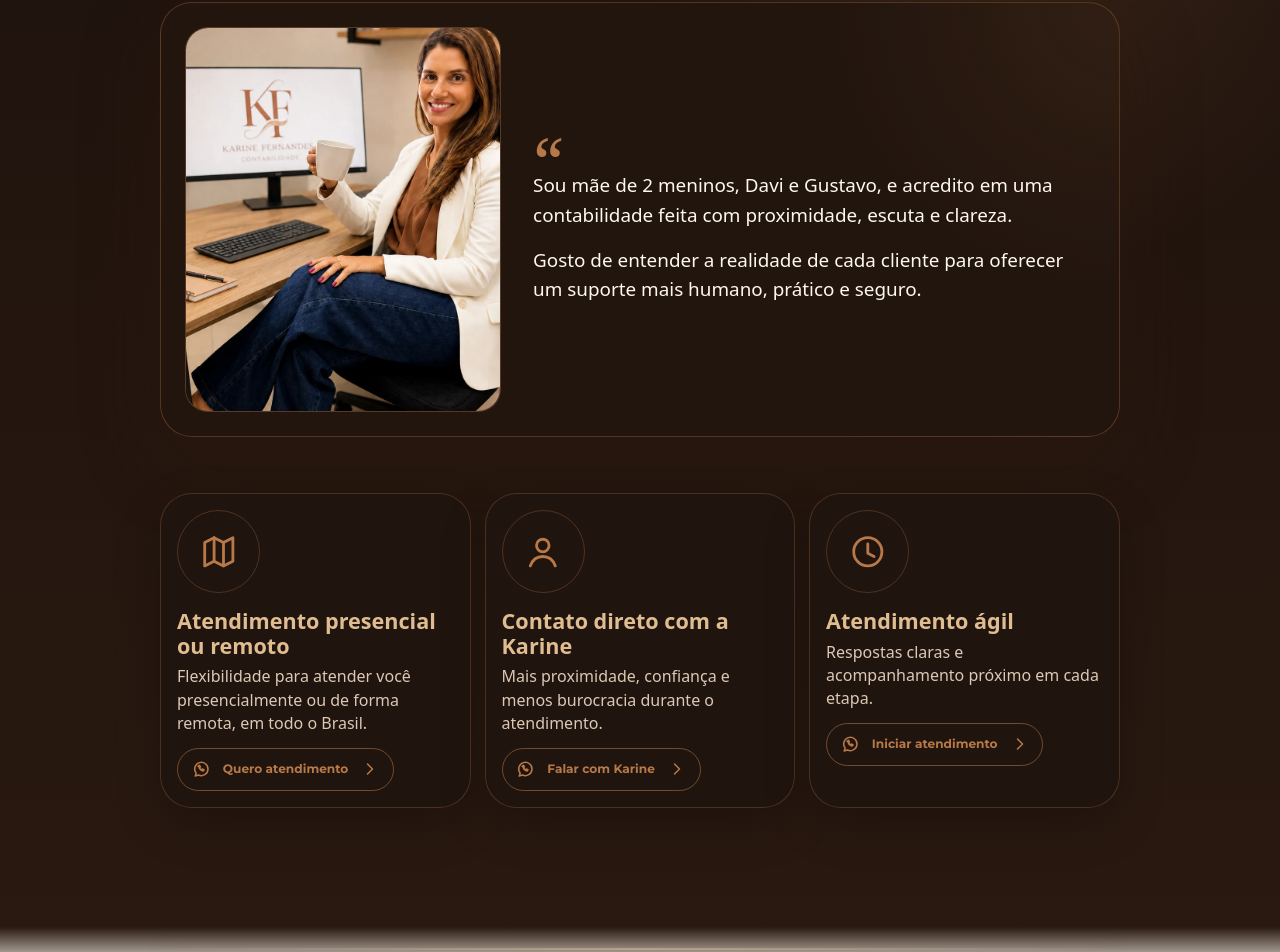
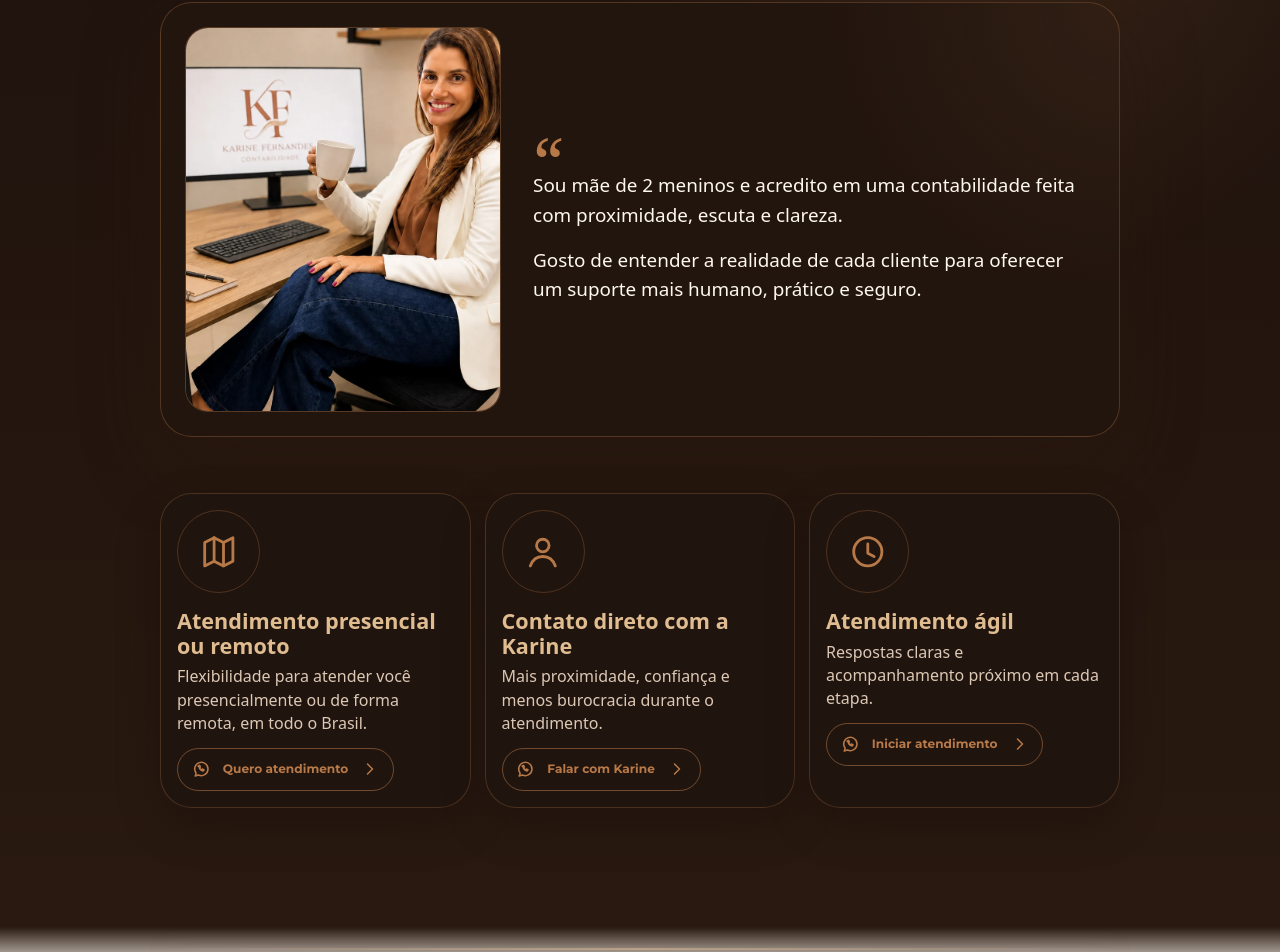
Before and after one commit to pedroh99p-bot/karinefernandes, a Next.js app: page /karine-fernandes-contabilidade in a window 1280 px wide. Shown: the part 4363-5315 px from the top of the page. Built offline with nearby package versions, Linux system fonts and the light colour scheme; a web font is replaced by a local one.

Commit message:
fix: remove nomes pessoais da seção da Karine

```diff
--- a/src/prospects/configs/karine-fernandes-contabilidade.ts
+++ b/src/prospects/configs/karine-fernandes-contabilidade.ts
@@ -325,7 +325,7 @@ export const karineFernandesContabilidadeProspect = {
     description: "Um atendimento contábil mais próximo, simples e humano.",
     portrait: specialistAsset,
     quoteParagraphs: [
-      "Sou mãe de 2 meninos, Davi e Gustavo, e acredito em uma contabilidade feita com proximidade, escuta e clareza.",
+      "Sou mãe de 2 meninos e acredito em uma contabilidade feita com proximidade, escuta e clareza.",
       "Gosto de entender a realidade de cada cliente para oferecer um suporte mais humano, prático e seguro."
     ],
     items: [
```
